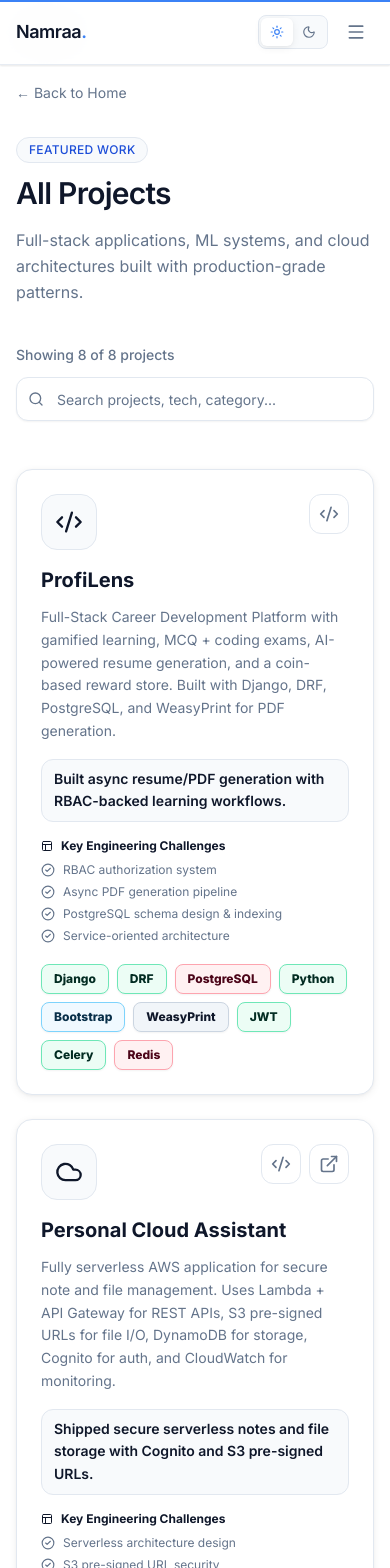
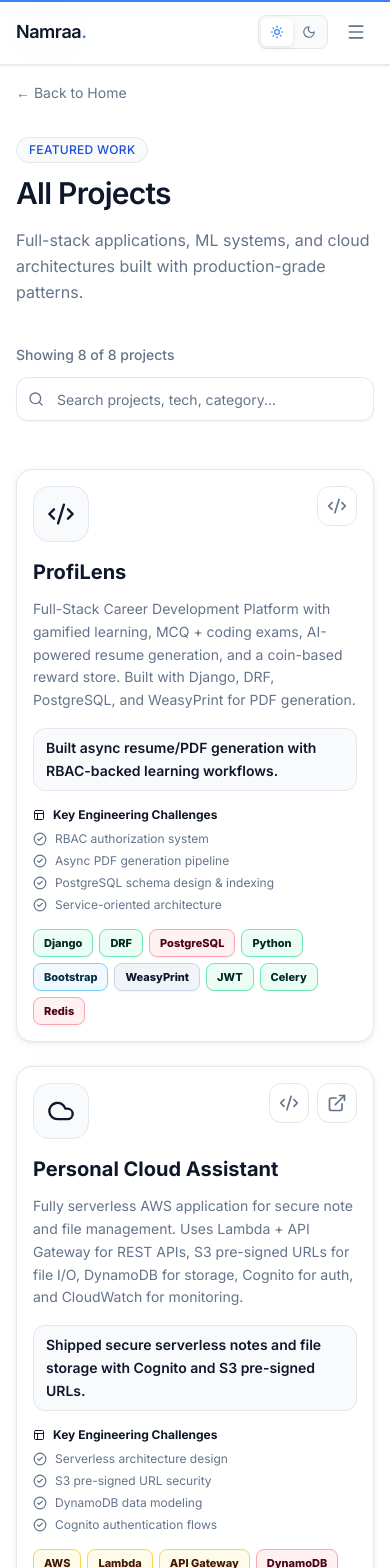
Before and after one commit to Namraa310806/Portfolio, a Next.js app: page /projects in a window 390 px wide. Shown: the top 1568 px of the page. Built offline with nearby package versions, Linux system fonts and the light colour scheme.

Commit message:
Project card adjusted to mobile view

```diff
--- a/src/app/globals.css
+++ b/src/app/globals.css
@@ -297,18 +297,28 @@ body {
 .tech-badge {
   display: inline-flex;
   align-items: center;
+  max-width: 100%;
   border-radius: 0.5rem;
   border: 1px solid;
-  padding: 0.375rem 0.75rem;
-  font-size: 0.75rem;
+  padding: 0.3125rem 0.625rem;
+  font-size: 0.6875rem;
   font-weight: 800;
   line-height: 1rem;
   box-shadow: var(--shadow-xs);
+  overflow-wrap: anywhere;
+  white-space: normal;
   transition:
     border-color 0.3s ease,
     background 0.3s ease,
     color 0.3s ease,
     opacity 0.3s ease;
+}
+
+@media (min-width: 640px) {
+  .tech-badge {
+    padding: 0.375rem 0.75rem;
+    font-size: 0.75rem;
+  }
 }
 
 .tech-badge:hover {
--- a/src/components/pages/projects-page.tsx
+++ b/src/components/pages/projects-page.tsx
@@ -91,7 +91,7 @@ export function ProjectsPage() {
               return (
                 <FadeIn key={project.title} delay={index * 0.1}>
                   <motion.div
-                    className="group relative h-full overflow-hidden rounded-2xl border border-border bg-card p-6 shadow-sm transition-all duration-300 hover:border-foreground/20 hover:shadow-md"
+                    className="group relative h-full min-w-0 overflow-hidden rounded-2xl border border-border bg-card p-4 shadow-sm transition-all duration-300 hover:border-foreground/20 hover:shadow-md sm:p-6"
                     initial={{ opacity: 0, y: 20 }}
                     whileInView={{ opacity: 1, y: 0 }}
                     viewport={{ once: true }}
@@ -157,12 +157,12 @@ export function ProjectsPage() {
                         </ul>
                       </div>
 
-                      <div className="mt-auto flex flex-wrap gap-2 pt-5">
+                      <div className="mt-auto flex min-w-0 flex-wrap gap-1.5 pt-4 sm:gap-2 sm:pt-5">
                         {project.stack.map((tech) => {
                           return (
                             <span
                               key={tech}
-                              className={getTechColor(tech)}
+                              className={`${getTechColor(tech)} max-w-full`}
                             >
                               {tech}
                             </span>
--- a/src/components/sections/projects.tsx
+++ b/src/components/sections/projects.tsx
@@ -63,7 +63,7 @@ export function Projects() {
                 return (
                   <article
                     key={`${project.title}-${index}`}
-                    className="group relative flex h-[470px] w-[280px] shrink-0 flex-col overflow-hidden rounded-2xl border border-border bg-card p-5 shadow-sm transition-all duration-500 hover:-translate-y-2 hover:border-foreground/20 hover:shadow-md sm:w-[340px] lg:h-[510px] lg:w-[390px]"
+                    className="group relative flex min-h-[560px] w-[min(82vw,300px)] shrink-0 flex-col overflow-hidden rounded-2xl border border-border bg-card p-4 shadow-sm transition-all duration-500 hover:-translate-y-2 hover:border-foreground/20 hover:shadow-md sm:min-h-[540px] sm:w-[340px] sm:p-5 lg:min-h-[520px] lg:w-[390px]"
                     aria-hidden={isDuplicate}
                   >
                     <div className="relative z-10 flex h-full flex-col">
@@ -98,7 +98,7 @@ export function Projects() {
                       <h3 className="text-xl font-bold text-foreground">
                         {project.title}
                       </h3>
-                      <p className="mt-3 line-clamp-3 text-sm leading-relaxed text-foreground-muted">
+                      <p className="mt-3 text-sm leading-relaxed text-foreground-muted">
                         {project.description}
                       </p>
 
@@ -124,12 +124,12 @@ export function Projects() {
                         </ul>
                       </div>
 
-                      <div className="mt-auto flex flex-wrap gap-2 pt-5">
+                      <div className="mt-auto flex min-w-0 flex-wrap gap-1.5 pt-4 sm:gap-2 sm:pt-5">
                         {project.stack.slice(0, 5).map((tech) => {
                           return (
                             <span
                               key={tech}
-                              className={getTechColor(tech)}
+                              className={`${getTechColor(tech)} max-w-full`}
                             >
                               {tech}
                             </span>
```
